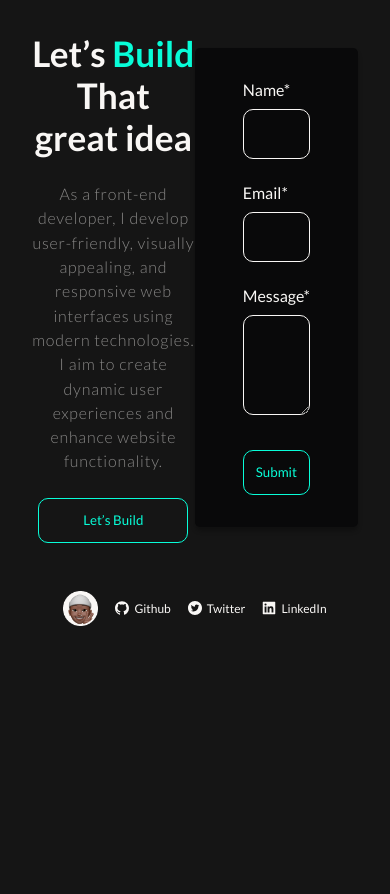
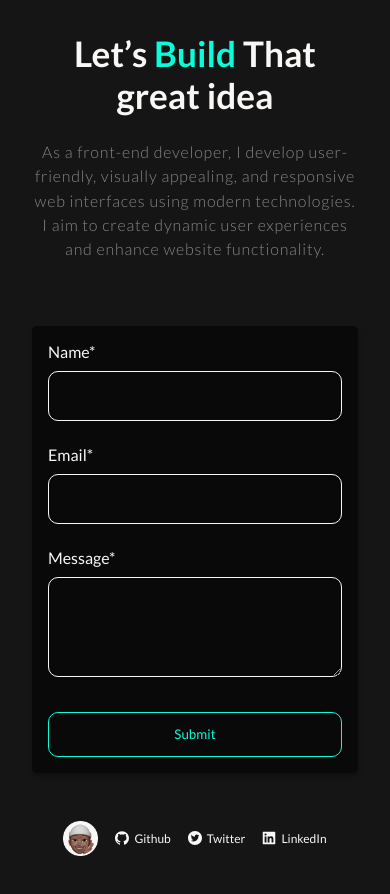
Before and after one commit to AugustBemsen/realice.me, a React (Vite) app: page /contact in a window 390 px wide. Shown: the top 894 px of the page. Before the commit the page ends 844 px from the top, so only its background shows below. Built offline with nearby package versions, Linux system fonts and the light colour scheme.

Commit message:
making contact page responsive

```diff
--- a/src/pages/contact.tsx
+++ b/src/pages/contact.tsx
@@ -20,6 +20,7 @@ const Contact: FunctionComponent = () => (
           <h1>great idea</h1>
         </>
       }
+      noBtn={window.innerWidth < 850}
     />
     <ContactForm />
   </ContactStyled>
@@ -37,4 +38,8 @@ const ContactStyled = styled.div`
   @media screen and (min-width: 1600px) {
     justify-content: center;
   }
+
+  @media screen and (max-width: 850px) {
+    display: block;
+  }
 `;
--- a/src/parts/contact/form.tsx
+++ b/src/parts/contact/form.tsx
@@ -64,4 +64,10 @@ const ContactFormStyled = styled.form`
       margin-bottom: 2.2rem;
     }
   }
+
+  @media screen and (max-width: 850px) {
+    width: 100%;
+    padding: 1rem;
+    margin-top: 2.5rem;
+  }
 `;
--- a/src/parts/shared/intro.tsx
+++ b/src/parts/shared/intro.tsx
@@ -8,14 +8,15 @@ interface Props {
   message: string;
   btnText: string;
   btnFx: () => void;
+  noBtn?: boolean;
 }
 
-const Intro: FC<Props> = ({ title, btnFx, btnText, message }) => (
+const Intro: FC<Props> = ({ title, btnFx, btnText, message, noBtn }) => (
   <IntroStyled>
     {title}
     <p>{message}</p>
     <div className="cta-group">
-      <Button onClick={btnFx}>{btnText}</Button>
+      {!noBtn && <Button onClick={btnFx}>{btnText}</Button>}
       <ArrowSvg />
     </div>
   </IntroStyled>
```
